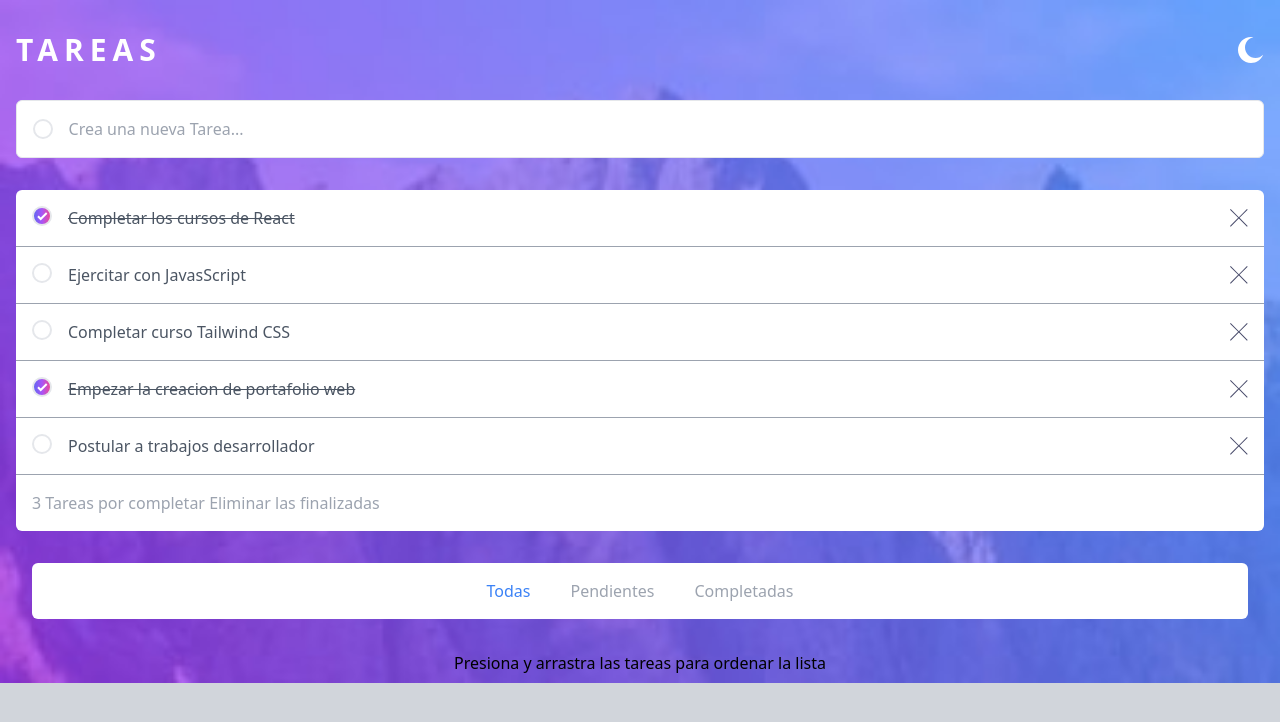
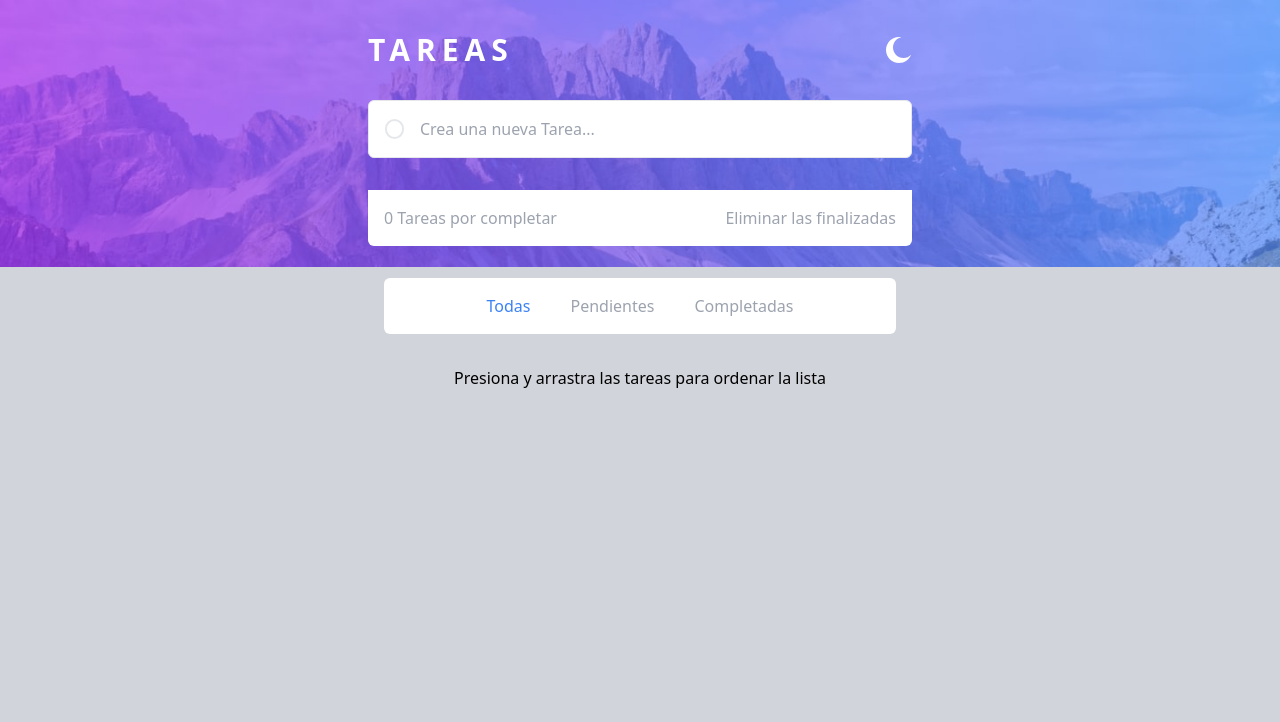
Before and after one commit to CarlosAncapi/Aplicacion-tareas-react-con-tailwind, a React (Vite) app: page / in a window 1280 px wide. Shown: the top 722 px of the page. Built offline with nearby package versions, Linux system fonts and the light colour scheme.

Commit message:
dejando el sitio full responsive

```diff
--- a/src/App.jsx
+++ b/src/App.jsx
@@ -1,22 +1,20 @@
 
-import { useState } from "react";
+import { useEffect, useState } from "react";
 import Header from "./components/Header";
 import TodoComputed from "./components/TodoComputed";
 import TodoCreate from "./components/TodoCreate";
 import TodoFilter from "./components/TodoFilter";
 import TodoList from "./components/TodoList";
 
-const initialState = [
-  {id:1, title: "Completar los cursos de React", completed: true},
-  {id:2, title: "Ejercitar con JavasScript", completed: false},
-  {id:3, title: "Completar curso Tailwind CSS", completed: false},
-  {id:4, title: "Empezar la creacion de portafolio web", completed: true},
-  {id:5, title: "Postular a trabajos desarrollador ", completed: false},
-]
+const initialStateTodos = JSON.parse(localStorage.getItem("todos")) || [];
 
 const App = () => {
 
-  const [todos,setTodos] = useState(initialState);
+  const [todos,setTodos] = useState(initialStateTodos);
+
+  useEffect(() => {
+    localStorage.setItem("todos", JSON.stringify(todos));
+  }, [todos]);
 
   const createTodo = (title) =>{
     const newTodo = {
@@ -63,13 +61,18 @@ const App = () => {
     }
   }
   return (
-    <div className="dark:bg-gray-900  bg-gray-300 bg-[url('./assets/images/bg-mobile-light.jpg')]
+    <div className="dark:bg-gray-900 bg-gray-300
+    bg-[url('./assets/images/bg-mobile-light.jpg')]
     dark:bg-[url('./assets/images/bg-mobile-dark.jpg')]
-    bg-contain bg-no-repeat min-h-screen">
+
+    md:bg-[url('./assets/images/bg-desktop-light.jpg')]
+    md:dark:bg-[url('./assets/images/bg-desktop-dark.jpg')]
+
+    bg-contain bg-no-repeat min-h-screen transition-all duration-1000">
 
       <Header />
 
-      <main className="container mx-auto px-4 mt-8">
+      <main className="container mx-auto px-4 mt-8 md:max-w-xl ">
         <TodoCreate createTodo={createTodo}/>
 
         <TodoList
--- a/src/components/Header.jsx
+++ b/src/components/Header.jsx
@@ -22,7 +22,7 @@ const Header = () => {
     }, [darkMode]);
 
     return (
-        <header className="container mx-auto px-4 pt-8">
+        <header className="container mx-auto px-4 pt-8 md:max-w-xl">
             <div className="flex justify-between">
                 <h1
                     className="text-3xl font-semibold uppercase tracking-[0.2em]
--- a/src/components/TodoComputed.jsx
+++ b/src/components/TodoComputed.jsx
@@ -1,6 +1,6 @@
 const TodoComputed = ({ computedItemsLeft, clearCompleted }) => {
     return (
-        <section className="dark:bg-gray-800  sflex justify-between rounded-b-md bg-white py-4 px-4">
+        <section className="dark:bg-gray-800 duration-1000 flex justify-between rounded-b-md bg-white py-4 px-4">
             <span className="text-gray-400">{computedItemsLeft} Tareas por completar </span>
             <button
                 className="text-gray-400"
--- a/src/components/TodoCreate.jsx
+++ b/src/components/TodoCreate.jsx
@@ -20,12 +20,12 @@ const TodoCreate = ({ createTodo }) => {
     return (
         <form
             onSubmit={handleSubmitAddTodo}
-            className="dark:bg-gray-800 mt-8 flex items-center gap-4 overflow-hidden rounded-md border bg-white
-                py-4 px-4 "
+            className="dark:bg-gray-800 duration-1000 mt-8 flex items-center gap-4 overflow-hidden rounded-md border bg-white
+                py-4 px-4 dark:border-none"
         >
             <span className="inline-block h-5 w-5 rounded-full border-2 "></span>
             <input
-                className="dark:bg-gray-800  w-full text-gray-400 outline-none"
+                className="dark:bg-gray-800 duration-1000 w-full text-gray-400 outline-none"
                 type="text"
                 placeholder="Crea una nueva Tarea..."
                 value={title}
--- a/src/components/TodoFilter.jsx
+++ b/src/components/TodoFilter.jsx
@@ -1,7 +1,7 @@
 const TodoFilter = ({changeFilter, filter}) => {
     return (
         <section className="container mx-auto mt-8 px-4">
-            <div className="dark:bg-gray-800 dark:bg-gray-800  flex justify-center gap-10 rounded-md bg-white p-4">
+            <div className="dark:bg-gray-800 duration-1000 flex justify-center gap-10 rounded-md bg-white p-4">
 
                 <button
                     className={`${
--- a/src/components/TodoItem.jsx
+++ b/src/components/TodoItem.jsx
@@ -4,7 +4,7 @@ import IconCross from "./icons/IconCross";
 const TodoIitem = ({ todo, removeTodo, updateTodo }) => {
     const { id, title, completed } = todo;
     return (
-        <article className="flex gap-4 border-b  border-b-gray-400 dark:bg-gray-800">
+        <article className="flex gap-4 border-b  border-b-gray-400 dark:bg-gray-800 transition-all duration-1000">
 
             <button
                 className={`h-5 w-5 flex-none rounded-full border-2
--- a/src/components/TodoList.jsx
+++ b/src/components/TodoList.jsx
@@ -2,7 +2,7 @@ import TodoIitem from "./TodoItem";
 
 const TodoList = ({todos, removeTodo, updateTodo}) => {
     return (
-        <div className="mt-8 rounded-t-md bg-white [&>article]:p-4">
+        <div className="mt-8 overflow-hidden rounded-t-md bg-white [&>article]:p-4">
 
             {todos.map((todo) => (
                 <TodoIitem
```
